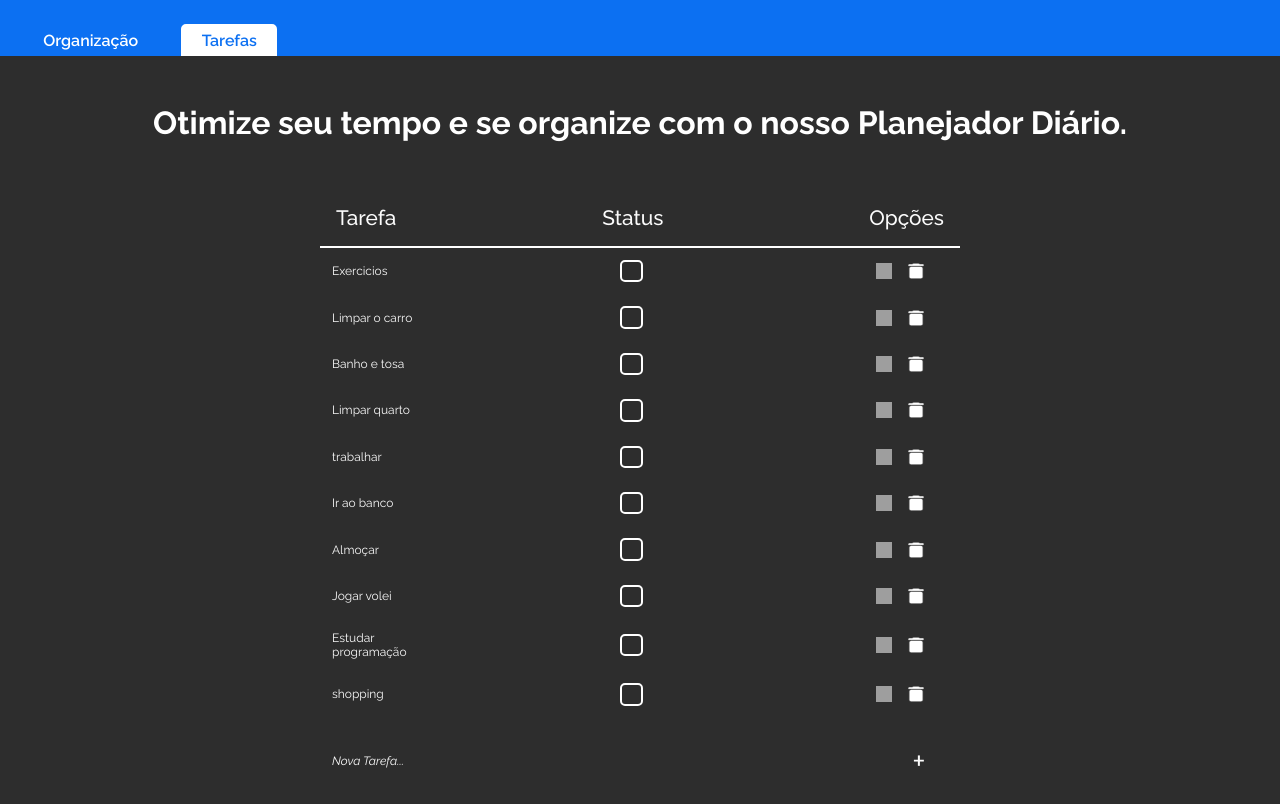
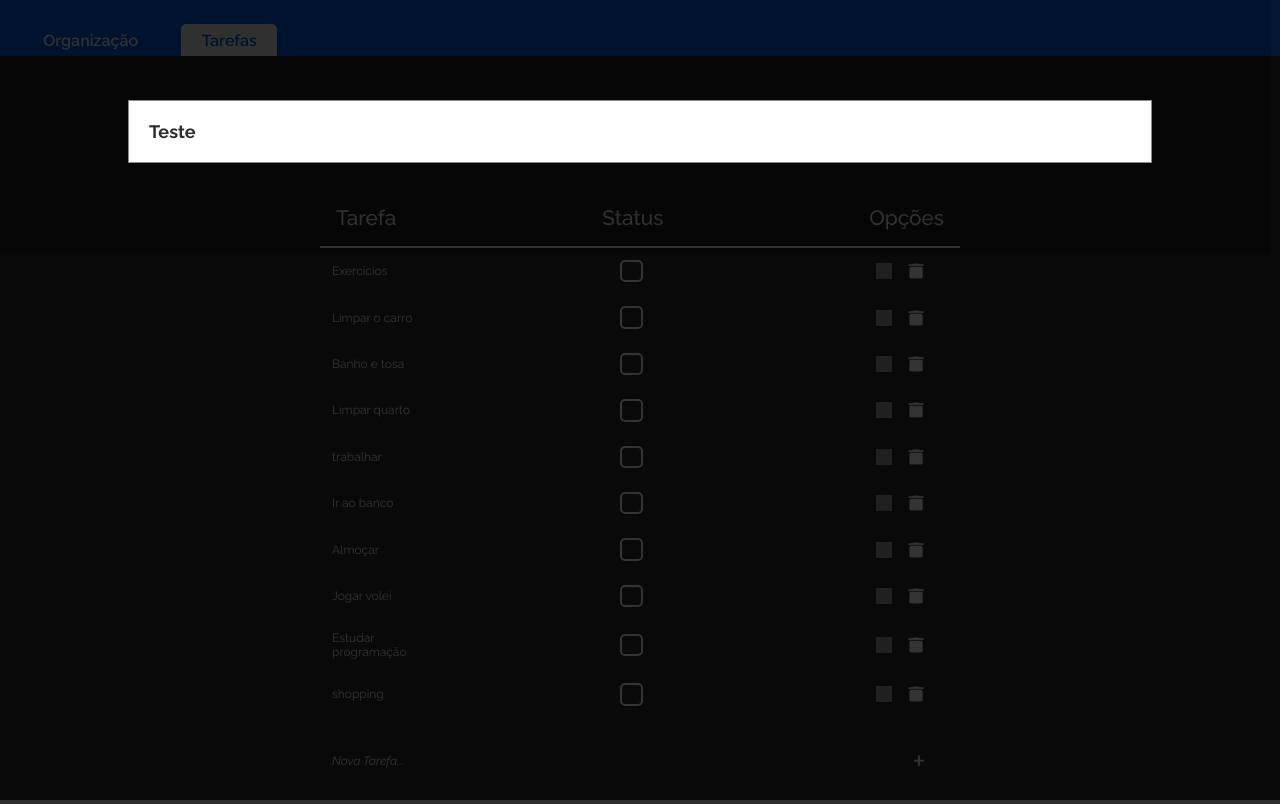
Before and after one commit to osmaclean/todolistDNC, a React (Vite) app: page / in a window 1280 px wide. Both pictures are taken after a click on the picture 884 px from the left and 271 px from the top of the page. Built offline with nearby package versions, Linux system fonts and the light colour scheme; grey boxes are pictures that could not be loaded.

Commit message:
feat: added modal functionality, now styling

```diff
--- a/index.html
+++ b/index.html
@@ -9,7 +9,7 @@
   <link rel="preconnect" href="https://fonts.googleapis.com">
   <link rel="preconnect" href="https://fonts.gstatic.com" crossorigin>
   <link
-    href="https://fonts.googleapis.com/css2?family=Raleway:ital,wght@0,100;0,200;0,300;0,400;0,500;0,600;0,700;0,800;0,900;1,100;1,200;1,300;1,400;1,500;1,600;1,700;1,800;1,900&display=swap"
+    href="https://fonts.googleapis.com/css2?family=Poppins:ital,wght@0,100;0,200;0,300;0,400;0,500;0,600;0,700;0,800;0,900;1,100;1,200;1,300;1,400;1,500;1,800;1,900&family=Raleway:ital,wght@0,100;0,200;0,300;0,400;0,500;0,600;0,700;0,800;0,900;1,100;1,200;1,300;1,400;1,500;1,600;1,700;1,800;1,900&display=swap"
     rel="stylesheet">
 </head>
 
--- a/src/components/Tasks/Tasks.jsx
+++ b/src/components/Tasks/Tasks.jsx
@@ -1,10 +1,19 @@
 import "./index.scss";
 import trash from "../../assets/trash.png";
 import pencil from "../../assets/pencil.png";
+import { useState } from "react";
 
 export default function Tasks({ data }) {
+  const [showModalEdit, setShowModalEdit] = useState(false);
+  const [showModalTrash, setShowModalTrash] = useState(false);
   return (
-    <div className="containerTable">
+    <div
+      className="containerTable"
+      onClick={() => {
+        if (showModalEdit) setShowModalEdit(false);
+        if (showModalTrash) setShowModalTrash(false);
+      }}
+    >
       <table id="tfhover" className="tftable">
         <tr>
           <th>Tarefa</th>
@@ -18,8 +27,23 @@ export default function Tasks({ data }) {
               <input type="checkbox" />
             </td>
             <td>
-              <img src={pencil}></img>
-              <img src={trash}></img>
+              <img onClick={() => setShowModalEdit(true)} src={pencil}></img>
+              <img onClick={() => setShowModalTrash(true)} src={trash}></img>
+
+              {showModalEdit && (
+                <div className="modal__container">
+                  <div className="modal__container__content">
+                    <h1>Teste</h1>
+                  </div>
+                </div>
+              )}
+              {showModalTrash && (
+                <div className="modal__container">
+                  <div className="modal__container__content">
+                    <h1>Teste 2</h1>
+                  </div>
+                </div>
+              )}
             </td>
           </tr>
         ))}
--- a/src/components/Tasks/index.scss
+++ b/src/components/Tasks/index.scss
@@ -109,3 +109,27 @@ table.tftable {
     }
   }
 }
+
+/* Modal */
+.modal__container {
+  position: fixed;
+  z-index: 1;
+  left: 0;
+  top: 0;
+  padding-top: 100px;
+  width: 100%;
+  height: 100%;
+  cursor: pointer;
+  color: #2d2d2d;
+  overflow: auto;
+  background-color: rgba(0, 0, 0, 0.15);
+  .modal__container__content {
+    cursor: default;
+    color: #2d2d2d;
+    background-color: #fefefe;
+    margin: auto;
+    padding: 20px;
+    border: 1px solid #888;
+    width: 80%;
+  }
+}
```
